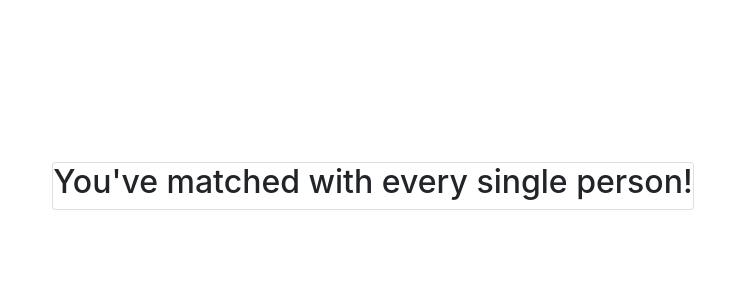
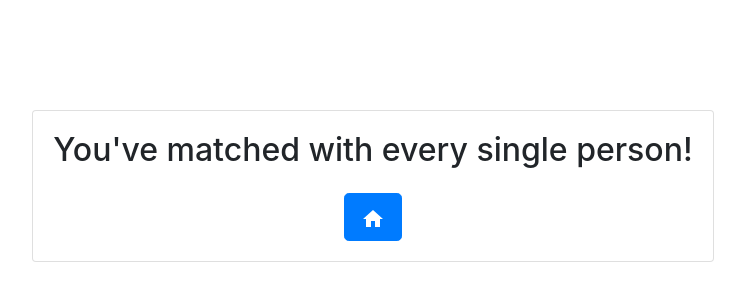
Before and after one commit to dchung21/clique, a React (Create React App) app in the folder client/: page /match in a window 1280 px wide. Shown: the part 214-514 px from the top of the page, without its empty margins (267-1012 px from the left). Built offline with nearby package versions, Linux system fonts and the light colour scheme; no server answers; the database is empty; sample sign-in values are in the browser's storage.

Commit message:
added home button for no matches left screen

```diff
--- a/client/src/pages/Match.js
+++ b/client/src/pages/Match.js
@@ -95,7 +95,18 @@ export default function Match() {
 		);
 
 		const noMatches = (
-			<h2>You've matched with every single person!</h2>
+			<div>
+				<Card.Body>
+					<Card.Text className="d-flex justify-content-center align-items-center">
+						<h2>You've matched with every single person!</h2>
+					</Card.Text>
+
+					<Link to='/home'>
+                		<Button className = "mx-5" variant = "primary" size="lg"><HomeIcon /></Button>
+					</Link>
+
+				</Card.Body>
+			</div>
 		);
 
 		let renderedComponent;
```
